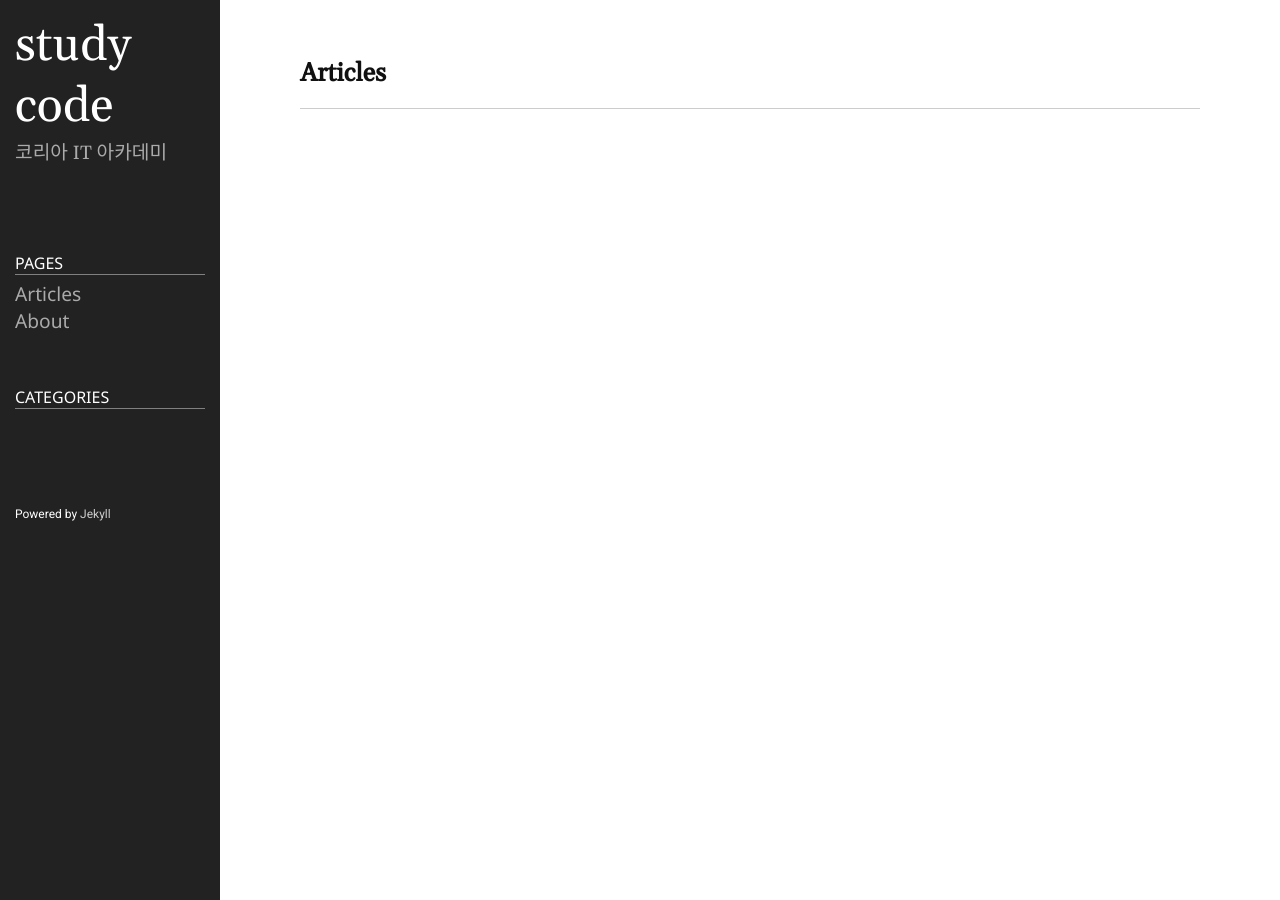
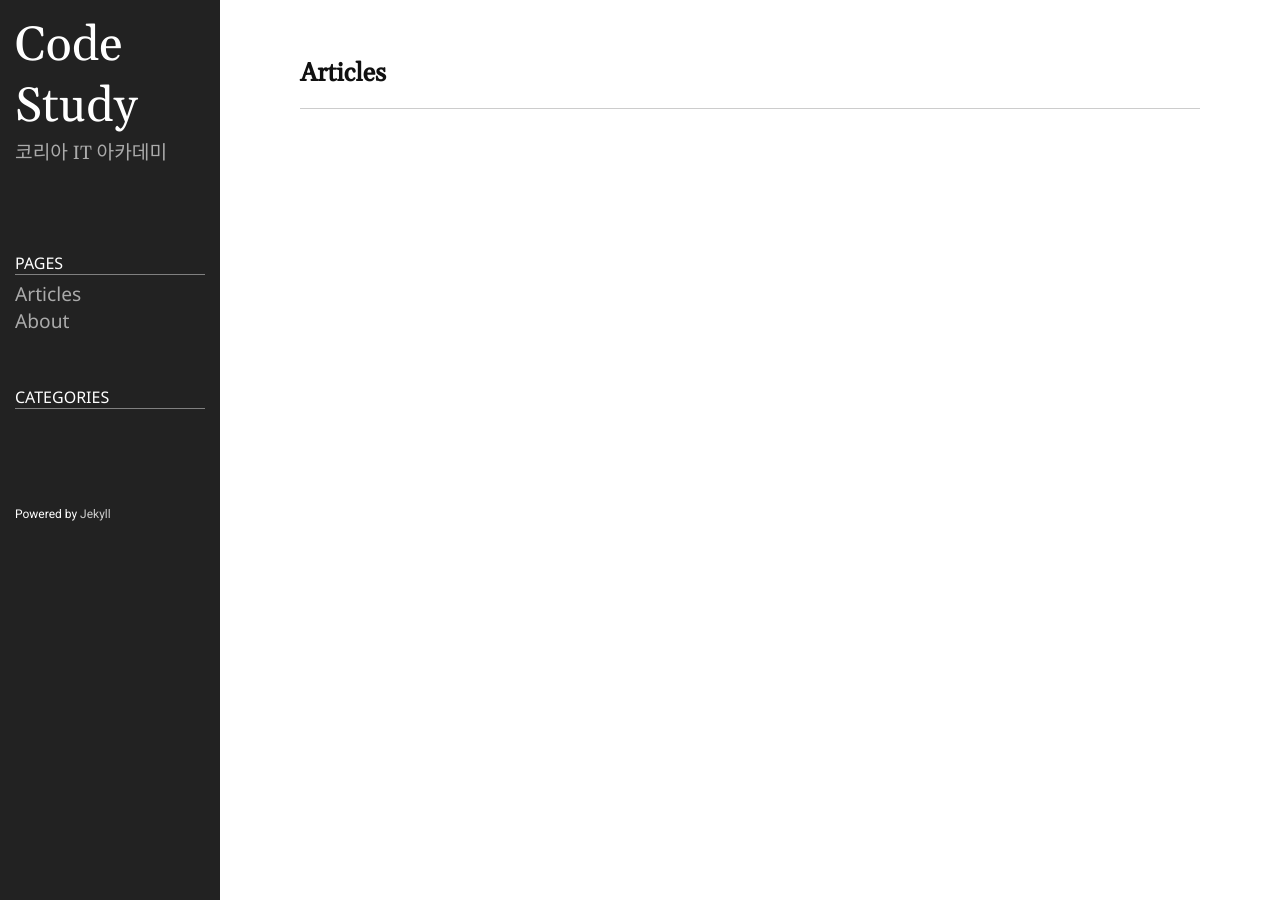
Before and after one commit to Love-kyeolE/Love-kyeolE.github.io, a Jekyll site: the page built from index.md, in a window 1280 px wide. Built offline with Jekyll 4.4.1, drawn with Linux system fonts in a browser that asks for light colours.

```diff
--- a/_config.yml
+++ b/_config.yml
@@ -18,7 +18,7 @@
 # You can create any custom variable you would like, and they will be accessible
 # in the templates via {{ site.myvariable }}.
 
-title: study code
+title: Code Study
 email: loveu.kyeol.e@gmail.com
 description: >- # this means to ignore newlines until "baseurl:"
   코리아 IT 아카데미
```
